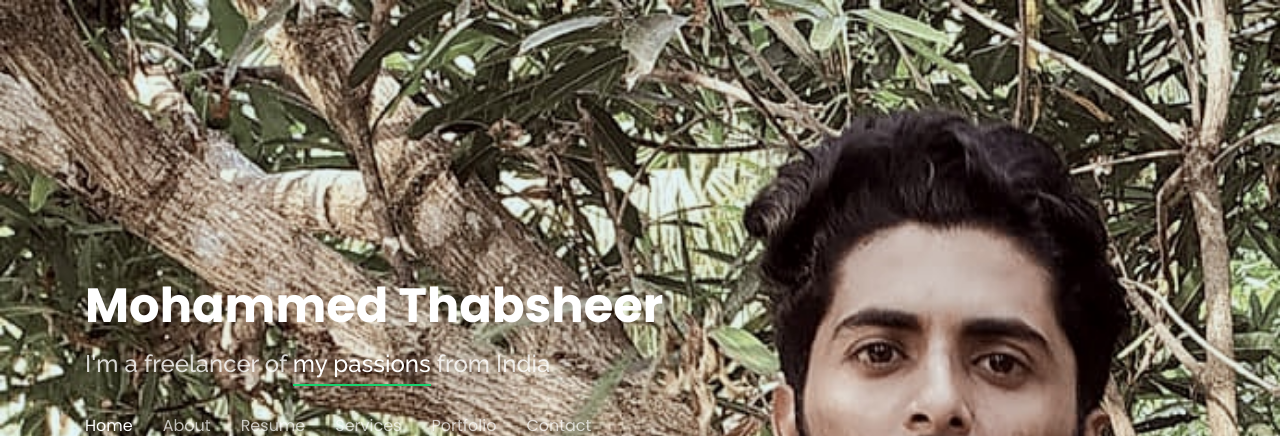
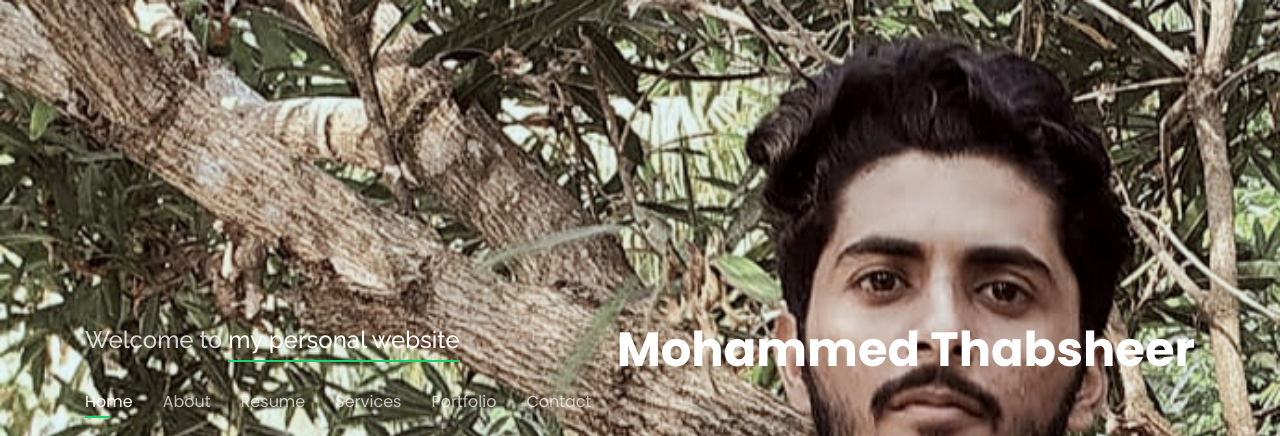
Before and after one commit to thabsheer123/thabsheer-jr, a plain HTML site: page index.html in a window 1280 px wide. Shown: the top 436 px of the page. Drawn offline with nearby package versions, Linux system fonts and the light colour scheme.

Commit message:
final work

```diff
--- a/assets/css/style.css
+++ b/assets/css/style.css
@@ -19,7 +19,7 @@ body {
 body::before {
   content: "";
   position: fixed;
-  background: #040404 url("../img/tr.jpg") top right no-repeat;
+  background: #040404 url("../img/tz.jpg") top right no-repeat;
   background-size: cover;
   left: 0;
   right: 0;
--- a/index.html
+++ b/index.html
@@ -5,7 +5,7 @@
   <meta charset="utf-8">
   <meta content="width=device-width, initial-scale=1.0" name="viewport">
 
-  <title>Personal Bootstrap Template</title>
+  <title>Thabsheer</title>
   <meta content="" name="descriptison">
   <meta content="" name="keywords">
 
@@ -40,11 +40,11 @@
   <!-- ======= Header ======= -->
   <header id="header" class="header-tops">
     <div class="container">
-
-      <h1><a href="index.html">Mohammed Thabsheer</a></h1>
+<t>
+      <h1><span class="float-right"><a href="index.html">Mohammed Thabsheer</a></span></h1>
       <!-- Uncomment below if you prefer to use an image logo -->
       <!-- <a href="index.html" class="mr-auto"><img src="assets/img/logo.png" alt="" class="img-fluid"></a> -->
-      <h2>I'm a freelancer of <span>my passions</span> from India</h2>
+      <h2>Welcome to <span>my personal website</span></h2></t>
 
       <nav class="nav-menu d-none d-lg-block">
         <ul>
@@ -100,7 +100,7 @@
               <ul>
 
                 <li><i class="icofont-rounded-right"></i> <strong>Degree:</strong> Bsc Computer Science</li>
-                <li><i class="icofont-rounded-right"></i> <strong>Email:</strong> thabsheermohd1@gmail.com@gmail.com</li>
+                <li><i class="icofont-rounded-right"></i> <strong>Email:</strong> thabsheermohd1@gmail.com</li>
                 <li><i class="icofont-rounded-right"></i> <strong>Freelance:</strong> Available</li>
               </ul>
             </div>
@@ -279,7 +279,7 @@
           <div class="resume-item">
             <h4>Bsc Computer Science</h4>
             <h5>2016 - 2019</h5>
-            <p><em>Majlis Arts & Science College, Valnchery, Malappuram</em></p>
+            <p><em>Majlis Arts & Science College, Valanchery, Malappuram</em></p>
 
           </div>
         </div>
```
Also changed, not shown: assets/img/tz.jpg (added).
